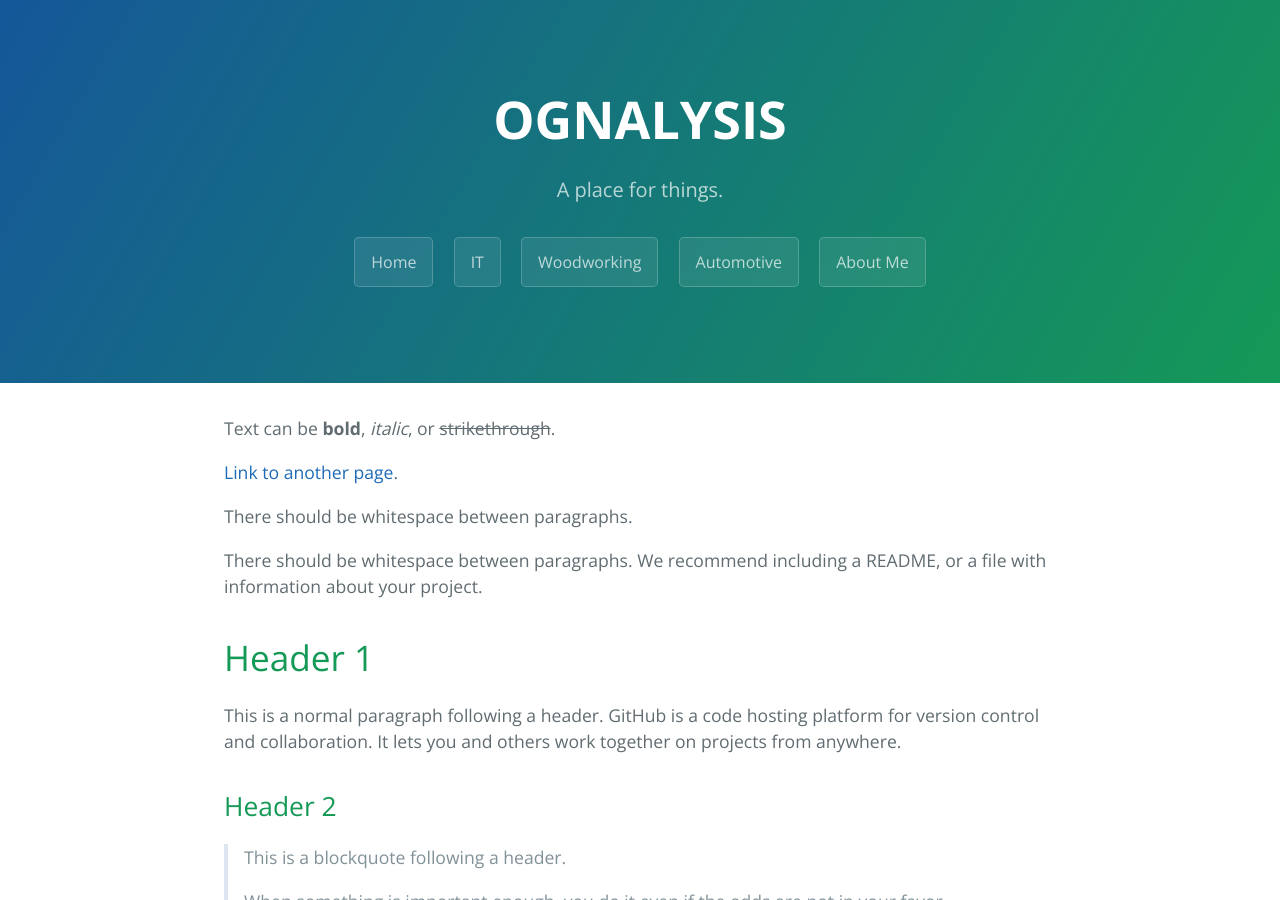
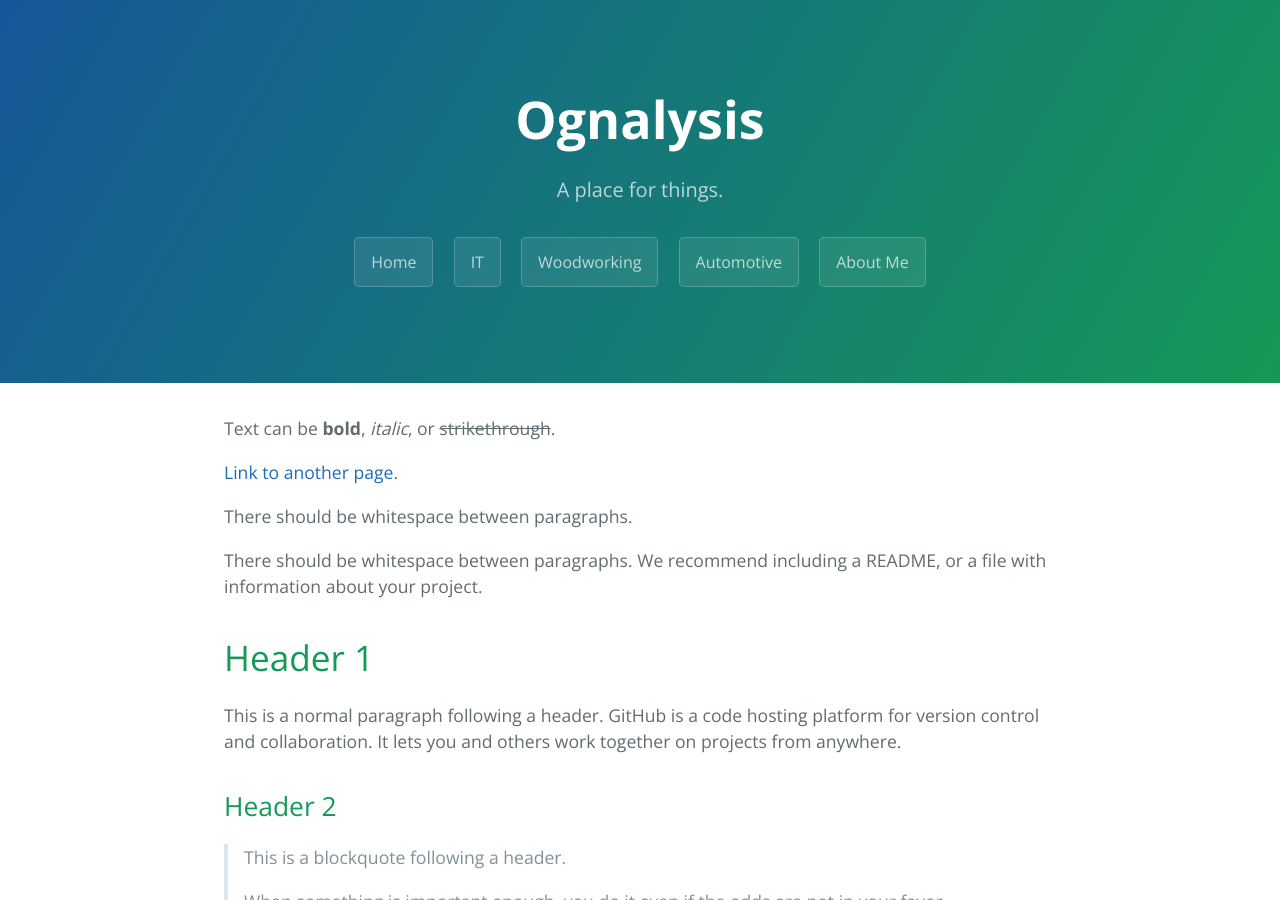
Before and after one commit to ognalysis/ognalysis.github.io, a Jekyll site: the page built from it/markdown_guide.md, in a window 1280 px wide and 900 px high. Built offline with Jekyll 4.4.1, drawn with Linux system fonts in a browser that asks for light colours.

```diff
--- a/_config.yml
+++ b/_config.yml
@@ -1,4 +1,4 @@
-title: OGNALYSIS
+title: Ognalysis
 description: A place for things.
 show_downloads: true
 google_analytics:
```
